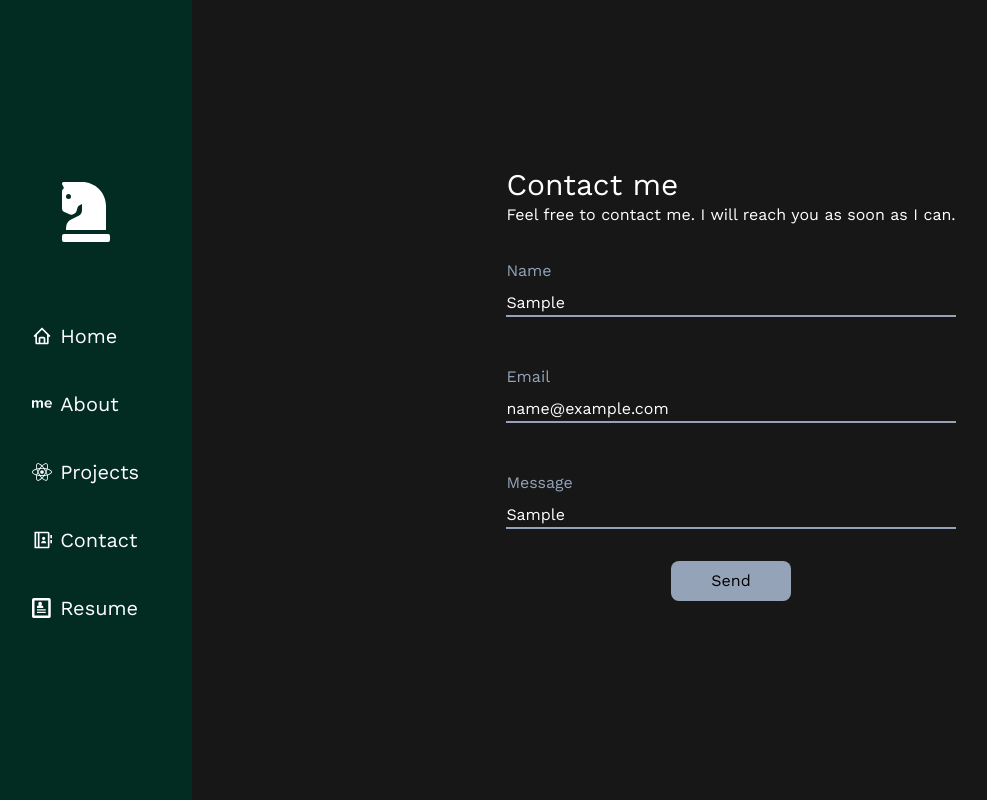
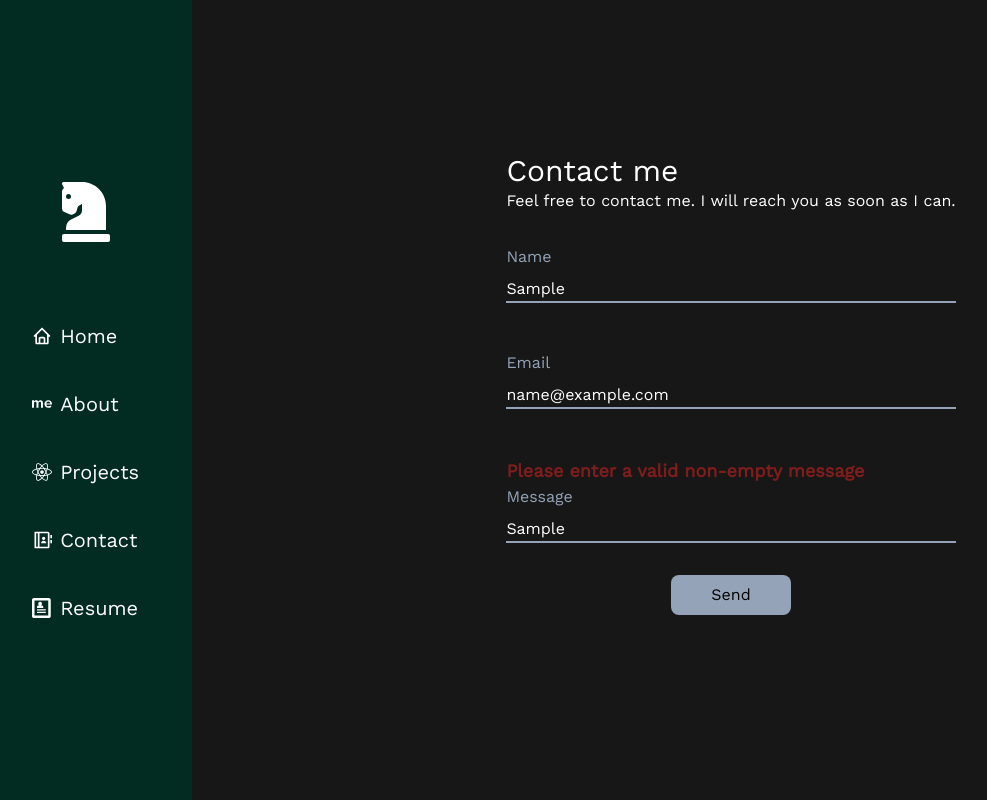
Before and after one commit to jonathAnC0bosR/React_Portfolio, a React (Create React App) app: page /contactMe in a window 1280 px wide. Both pictures are taken after typing "Sample", "name@example.com", "Sample" into the empty fields and a click on the button "Send". Shown: the whole page, without its empty margins (21-1008 px from the left). Built offline with nearby package versions, Linux system fonts and the light colour scheme; the HTML template or start-up script is replaced by a standard one; a web font is replaced by a local one.

Commit message:
Added a huge state that might be not the best way but the form now works

```diff
--- a/src/Components/Form/Form.js
+++ b/src/Components/Form/Form.js
@@ -3,6 +3,8 @@ import { useEffect, useState } from "react";
 
 //eslint-disable-next-line
 const emailRegex = /^\w+([\.-]?\w+)*@\w+([\.-]?\w+)*(\.\w{2,3})+$/;
+//eslint-disable-next-line
+const textRegex = /^[a-zA-Z].*[\s\.]*$/
 
 const Form = () => {
   const [form, setForm] = useState({
@@ -11,8 +13,11 @@ const Form = () => {
     message: "",
   });
 
-  const [inputIsFocus, setInputIsFocus] = useState(false);
-
+  const [emailInputIsFocus, setEmailInputIsFocus] = useState(false);
+  const [messageInput, setMessageInput] = useState(false);
+  const [messageIsValid, setMessageIsValid ] = useState(true);
+  const [nameInputFocus, setNameInputFocus] = useState(false);
+  const [nameIsvalid, setNameIsValid] = useState(true);
   const [emailIsValid, setEmailIsValid] = useState(true);
 
   const handleInputChange = (e) => {
@@ -25,16 +30,39 @@ const Form = () => {
 
   useEffect(() => {
     const identifier = setTimeout(() => {
-      if (inputIsFocus) {
+      if(messageInput) {
+        setMessageIsValid(form.message.trim.length > 0 && form.message.trim().match(textRegex));
+      }
+    }, 1500)
+
+    return () => {
+      clearTimeout(identifier)
+    }
+  }, [form.message, messageInput])
+
+  useEffect(() => {
+    const identifier = setTimeout(() => {
+      if (nameInputFocus) {
+        setNameIsValid(form.name.trim().length >= 0 && form.name.trim().match(textRegex));
+      }
+    }, 1500);
+    return () => {
+      clearTimeout(identifier);
+    };
+  }, [form.name, nameInputFocus]);
+
+  useEffect(() => {
+    const identifier = setTimeout(() => {
+      if (emailInputIsFocus) {
         setEmailIsValid(
           form.email.trim().length > 1 && form.email.trim().match(emailRegex)
         );
       }
-    }, 1000);
+    }, 1500);
     return () => {
       clearTimeout(identifier);
     };
-  }, [form.email, inputIsFocus]);
+  }, [form.email, emailInputIsFocus]);
 
   const handleSubmit = (e) => {
     e.preventDefault();
@@ -44,29 +72,35 @@ const Form = () => {
   return (
     <form onSubmit={handleSubmit} className="text-white mt-8">
       <div className="flex flex-col">
+        {!nameIsvalid &&  (
+          <p className="text-red-900 text-lg font-semibold">Please enter a valid non-empty name</p>
+        )}
         <label htmlFor="name" className="mb-2 text-slate-400">
           Name
         </label>
         <input
           onChange={handleInputChange}
+          onFocus={() => setNameInputFocus(true)}
           type="text"
           name="name"
           className="mb-12 bg-transparent border-b-slate-400 border-b-2 w-full focus:outline-none "
         />
         {!emailIsValid && (
-          <p className="text-red-900">Please enter a valid email</p>
+          <p className="text-red-900 text-lg font-semibold">Please enter a valid email</p>
         )}
         <label className="mb-2 text-slate-400">Email</label>
         <input
           onChange={handleInputChange}
-          onFocus={() => setInputIsFocus(true)}
+          onFocus={() => setEmailInputIsFocus(true)}
           name="email"
           className="mb-12 bg-transparent border-b-slate-400 border-b-2 w-full focus:outline-none "
         />
+        {!messageIsValid && <p className="text-red-900 text-lg font-semibold">Please enter a valid non-empty message</p>}
         <label className="mb-2 text-slate-400">Message</label>
         <input
           name="message"
           onChange={handleInputChange}
+          onFocus={() => setMessageInput(true)}
           className="bg-transparent border-b-slate-400 border-b-2 w-full focus:outline-none "
         />
       </div>
```
